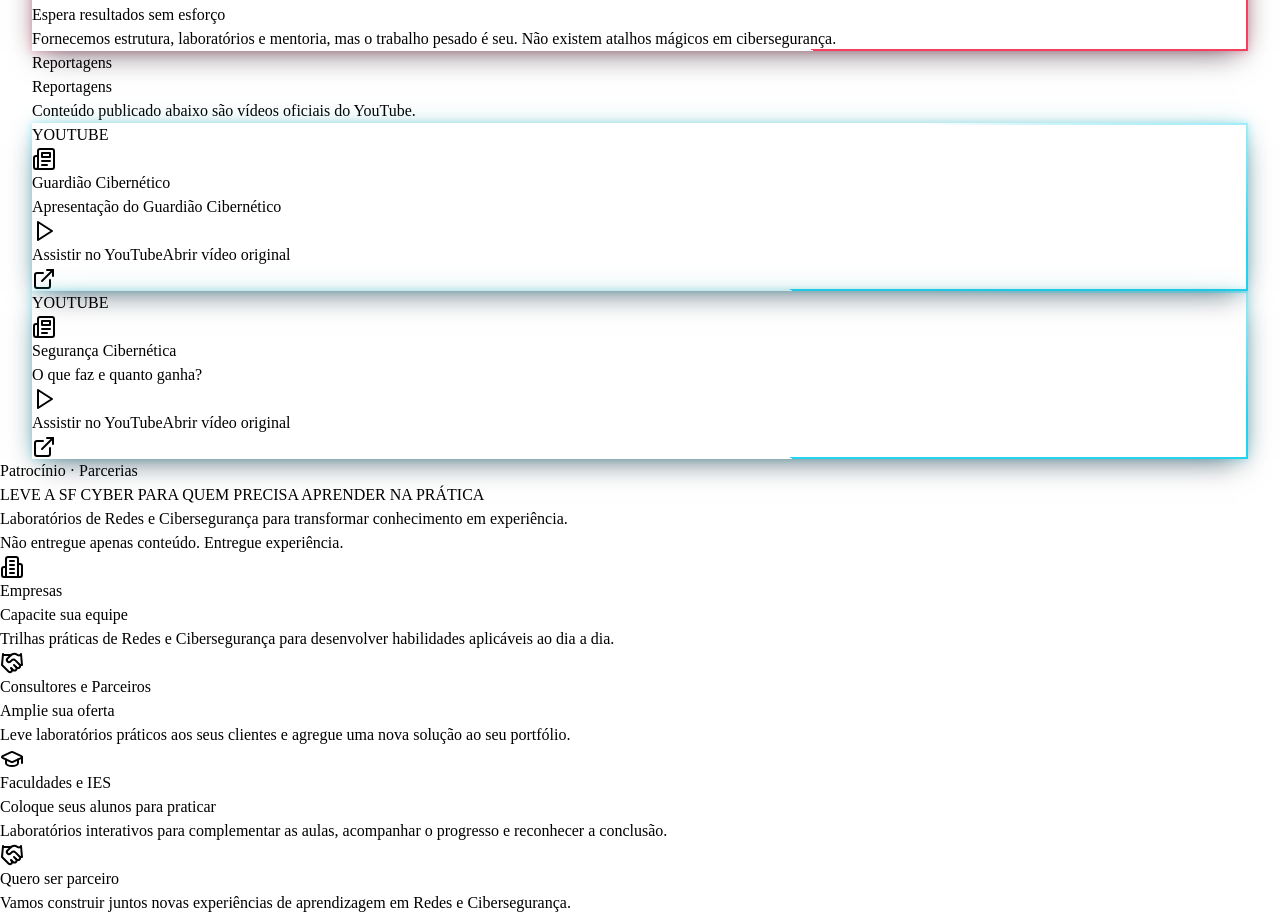
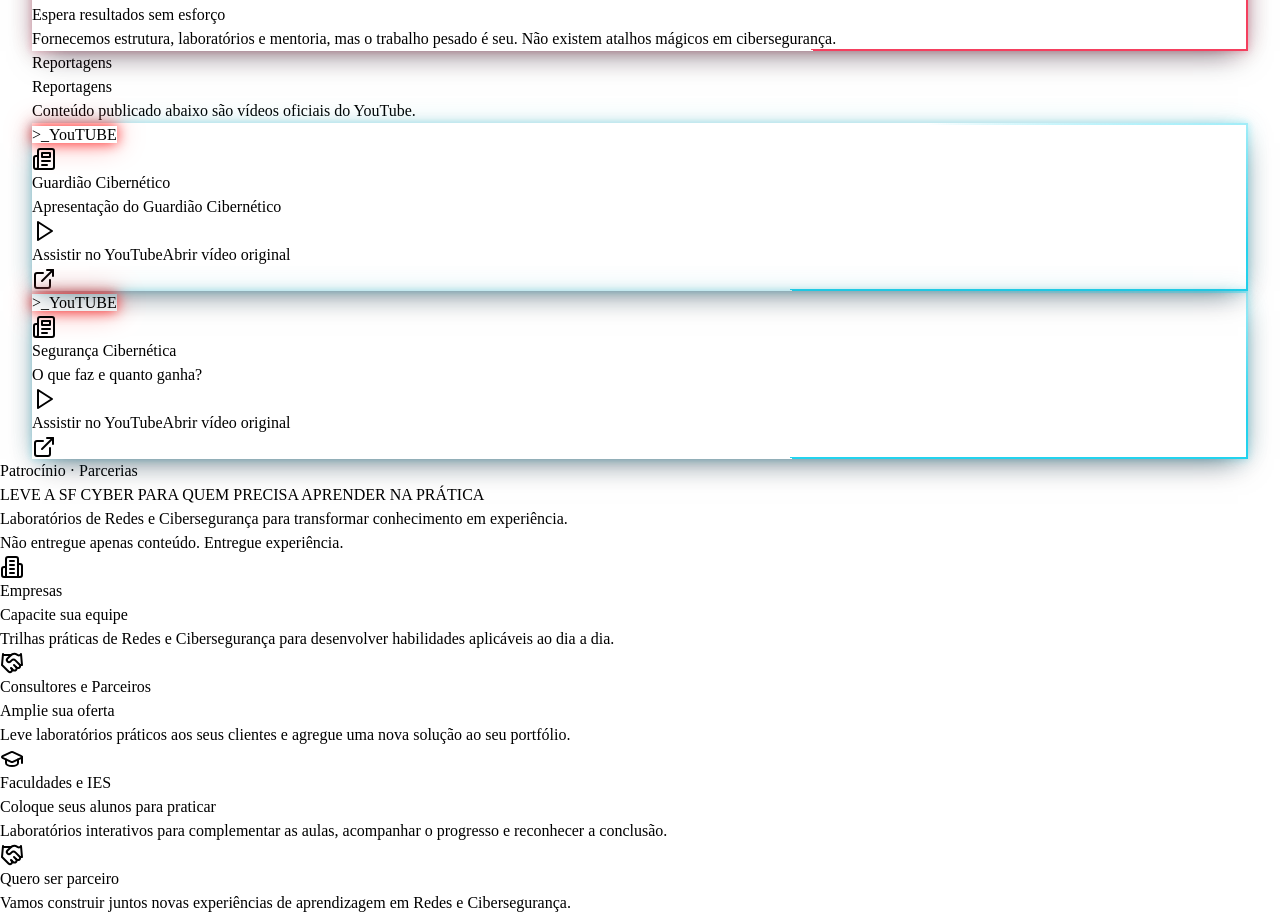
Before and after one commit to sandronsk1977-creator/sf-cyber, a React (Vite) app in the folder client/: page / in a window 1280 px wide. Shown: the part 2320-3238 px from the top of the page. Built offline with nearby package versions, Linux system fonts and the light colour scheme.

Commit message:
feat: etiqueta YOUTUBE com neon pulsante e cursor piscando

```diff
--- a/client/src/components/ReportagensSection.tsx
+++ b/client/src/components/ReportagensSection.tsx
@@ -76,8 +76,8 @@ export function ReportagensSection() {
               style={{ "--neon": "#22d3ee" } as React.CSSProperties}
               className="sf-neon-card relative rounded-3xl border border-cyan-500/40 bg-slate-900/60 p-6 pt-8 transition-all hover:-translate-y-1"
             >
-              <span className="absolute -top-3.5 left-1/2 -translate-x-1/2 px-4 py-1 rounded-full bg-[#FF0000]/15 border border-[#FF0000]/50 text-[#FF0000] text-xs font-bold uppercase tracking-wider font-mono z-10">
-                {tag}
+              <span className="absolute -top-3.5 left-1/2 -translate-x-1/2 px-4 py-1 rounded-full bg-slate-950 border border-[#FF0000] text-[#FF0000] text-xs font-bold tracking-wider font-mono flex items-center z-20 animate-youtube-neon">
+                &gt;<span className="animate-caret-blink">_</span>YouTUBE
               </span>
 
               <div className="w-12 h-12 mb-4 rounded-2xl bg-cyan-500/15 flex items-center justify-center text-cyan-400">
--- a/client/src/index.css
+++ b/client/src/index.css
@@ -358,11 +358,48 @@
   animation: badge-green-pulse 2s ease-in-out infinite;
 }
 
+/* Halo vermelho pulsante na etiqueta YOUTUBE (cor oficial #FF0000) */
+@keyframes youtube-neon-pulse {
+  0%,
+  100% {
+    box-shadow:
+      0 0 7px rgba(255, 0, 0, 0.5),
+      0 0 16px rgba(255, 0, 0, 0.22);
+  }
+  50% {
+    box-shadow:
+      0 0 16px rgba(255, 0, 0, 0.95),
+      0 0 36px rgba(255, 0, 0, 0.5);
+  }
+}
+
+.animate-youtube-neon {
+  animation: youtube-neon-pulse 1.8s ease-in-out infinite;
+}
+
+/* Cursor "_" piscando na etiqueta YOUTUBE */
+@keyframes caret-blink {
+  0%,
+  49% {
+    opacity: 1;
+  }
+  50%,
+  100% {
+    opacity: 0;
+  }
+}
+
+.animate-caret-blink {
+  animation: caret-blink 1.1s steps(1) infinite;
+}
+
 @media (prefers-reduced-motion: reduce) {
   .sf-neon-card,
   .sf-neon-card::before,
   .animate-arrow-pulse,
-  .animate-badge-green-pulse {
+  .animate-badge-green-pulse,
+  .animate-youtube-neon,
+  .animate-caret-blink {
     animation: none;
   }
 }
```
